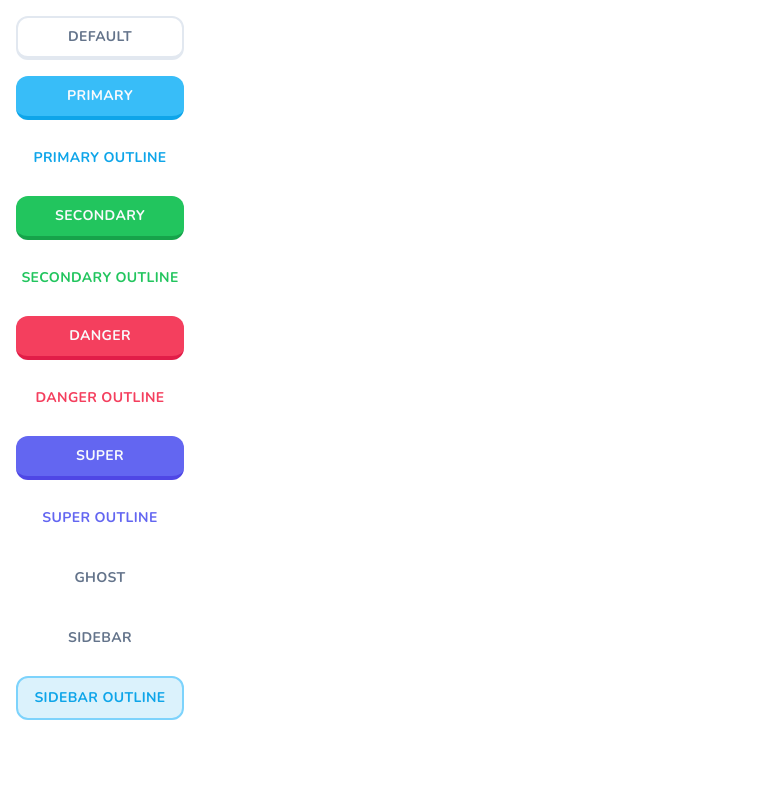
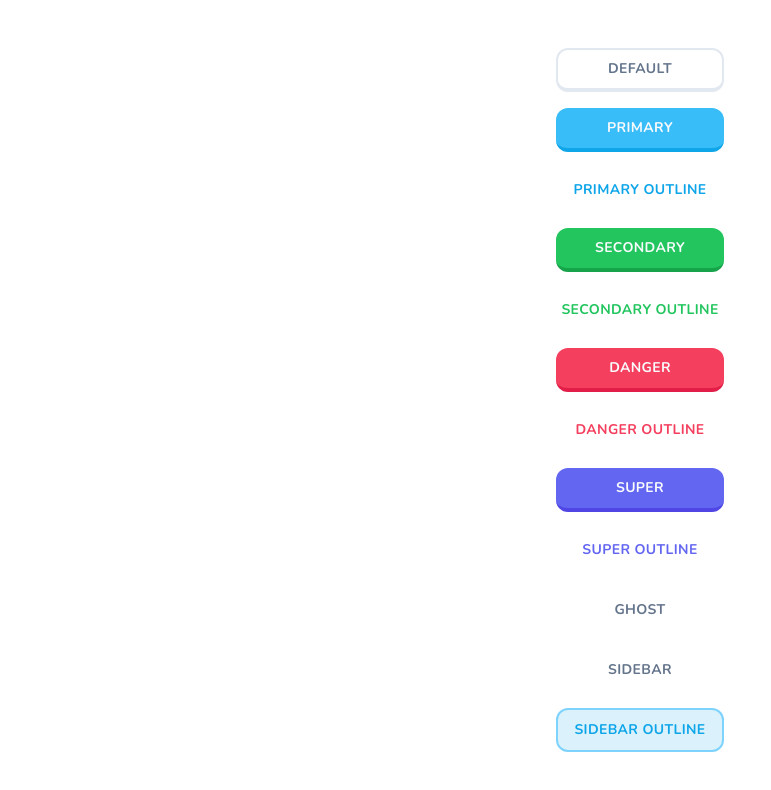
Before and after one commit to curlydoodle/duolingo-clone-nextjs, a Next.js app: page / in a window 1280 px wide. Shown: the top 790 px of the page, without its empty margins (0-771 px from the left). Built offline with nearby package versions, Linux system fonts and the light colour scheme.

Commit message:
update the MarketingLayout

```diff
--- a/app/(marketing)/layout.tsx
+++ b/app/(marketing)/layout.tsx
@@ -3,7 +3,13 @@
 };
 
 const MarketingLayout = ({ children }: Props) => {
-  return <div>{children}</div>;
+  return (
+    <div className="min-h-screen flex flex-col">
+      <main className="flex-1 flex flex-col items-center justify-center">
+        {children}
+      </main>
+    </div>
+  );
 };
 
 export default MarketingLayout;
```
